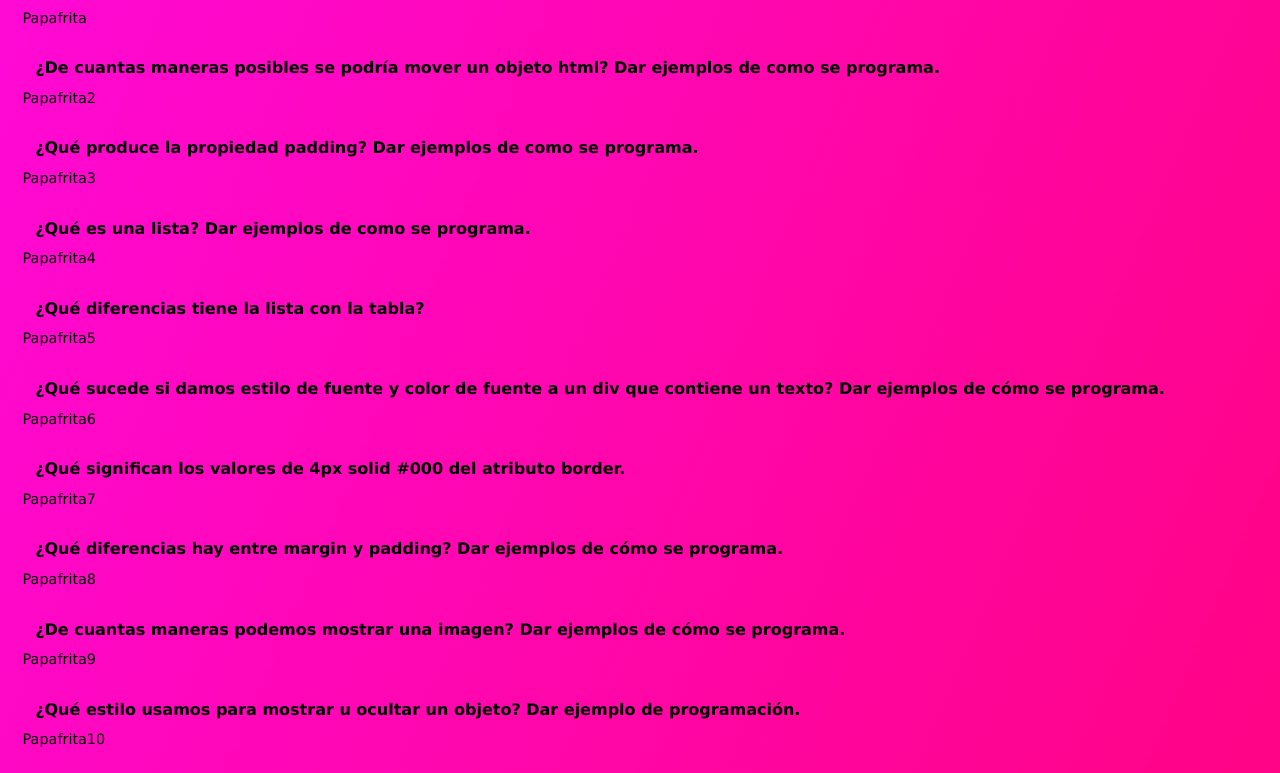
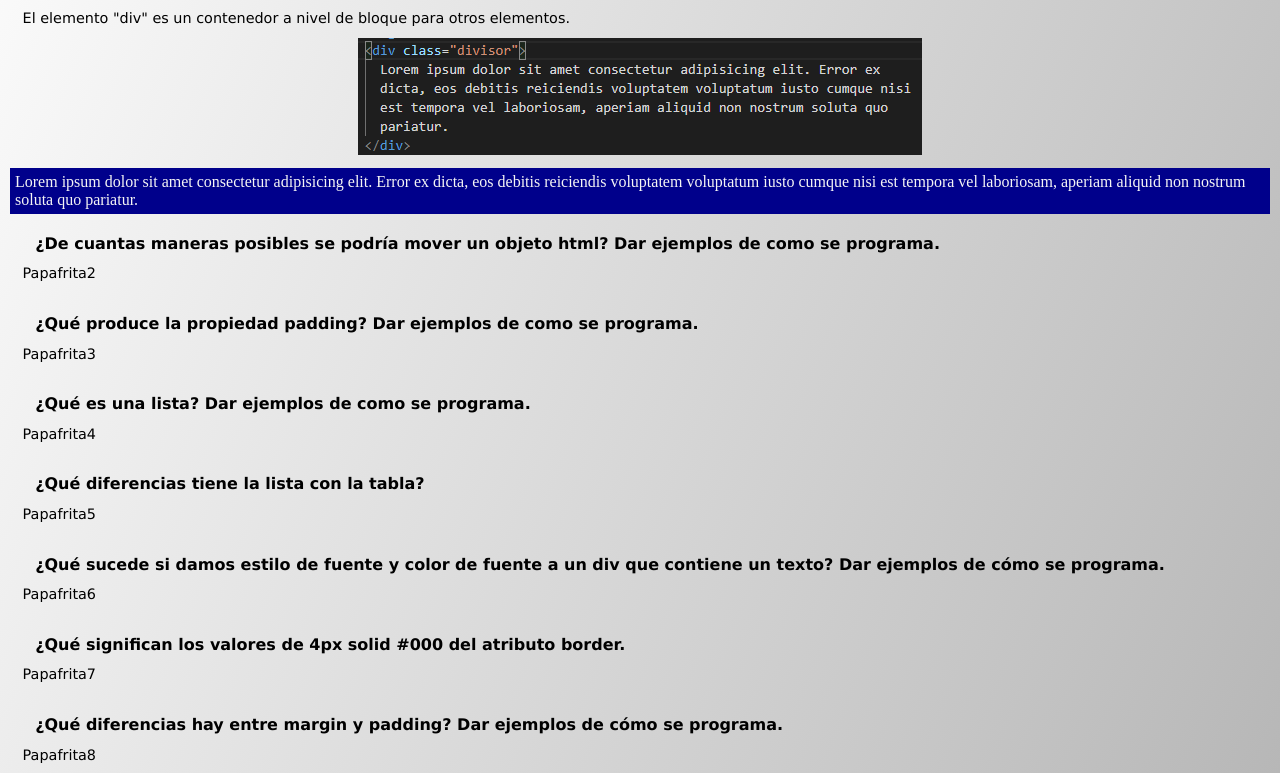
Before and after one commit to LobosFernando/Tp1Programaci-n3, a plain HTML site: page Index.html in a window 1280 px wide. Shown: the part 69-842 px from the top of the page. Drawn offline with Linux system fonts and the light colour scheme.

Commit message:
actividad2

```diff
--- a/Index.html
+++ b/Index.html
@@ -14,13 +14,22 @@
     <div class="header">
         <h1>Actividades</h1>
     </div>
-
     <div class="content">
         <div class="activity">
             <p class="questions">
                 ¿Qué es un div? Dar ejemplos de como se programa.
             </p>
-            <p class="answers">Papafrita</p>
+            <p class="answers">
+                El elemento "div" es un contenedor a nivel de bloque para otros
+                elementos.
+            </p>
+            <img src="Images/ActividadN01.png" alt="ActividadN01" />
+            <div class="divisor">
+                Lorem ipsum dolor sit amet consectetur adipisicing elit. Error ex
+                dicta, eos debitis reiciendis voluptatem voluptatum iusto cumque nisi
+                est tempora vel laboriosam, aperiam aliquid non nostrum soluta quo
+                pariatur.
+            </div>
         </div>
         <div class="activity">
             <p class="questions">
@@ -157,15 +166,15 @@
                     <option value="Cordoba">Cordoba</option>
                 </select>
                 <label>Desayuno</label>
-                <input type="radio" name="desayuno" id="sid">
+                <input type="radio" name="desayuno" id="sid" />
                 <label for="sid">Si</label>
-                <input type="radio" name="desayuno" id="nod">
+                <input type="radio" name="desayuno" id="nod" />
                 <label for="nod">No</label>
                 <fieldset>
                     <legend>Agregar paquetes</legend>
-                    <input type="checkbox" name="paquetes" id="Hotel" value="Hotel">
-                    <input type="checkbox" name="paquetes" id="Excursion" value="Excursión">
-                    <input type="checkbox" name="paquetes" id="Teatro" value="Teatro">
+                    <input type="checkbox" name="paquetes" id="Hotel" value="Hotel" />
+                    <input type="checkbox" name="paquetes" id="Excursion" value="Excursión" />
+                    <input type="checkbox" name="paquetes" id="Teatro" value="Teatro" />
                 </fieldset>
                 <fieldset>
                     <legend>Es usted jubilado</legend>
--- a/style.css
+++ b/style.css
@@ -12,7 +12,7 @@
 .content{
     display: flex;
     flex-direction: column;
-    background: linear-gradient(to top left, #ff0156 0%, #ff09d6 100%);
+    background: linear-gradient(to top left, #8f8f8f 0%, #fafafa 100%);
 
 }
 .activity{
@@ -75,3 +75,8 @@ form legend{
     margin-bottom: 1%;
     padding: 1%;
 }
+.divisor{
+    background-color: darkblue;
+    color: whitesmoke;
+    padding: 5px;
+}
```
Also changed, not shown: Images/ActividadN01.png (added).
